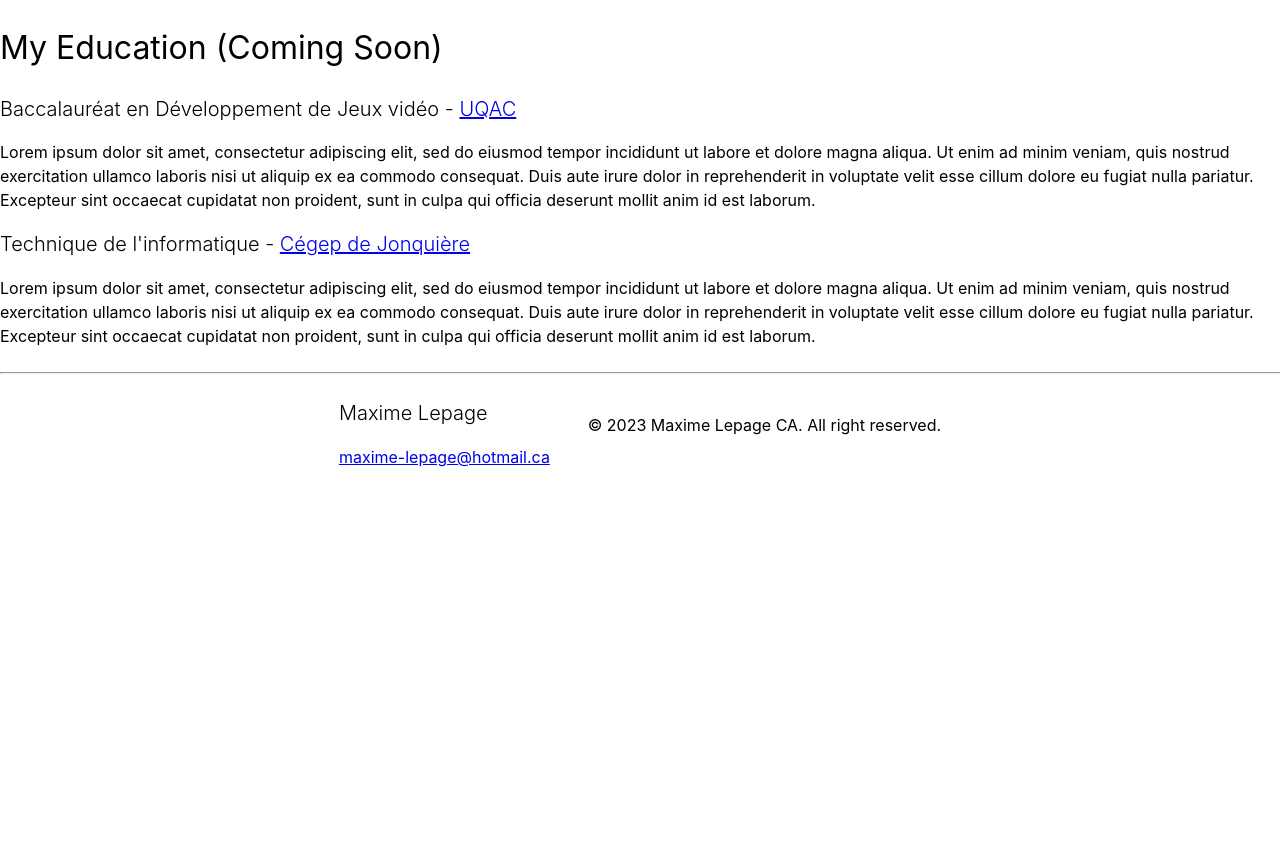
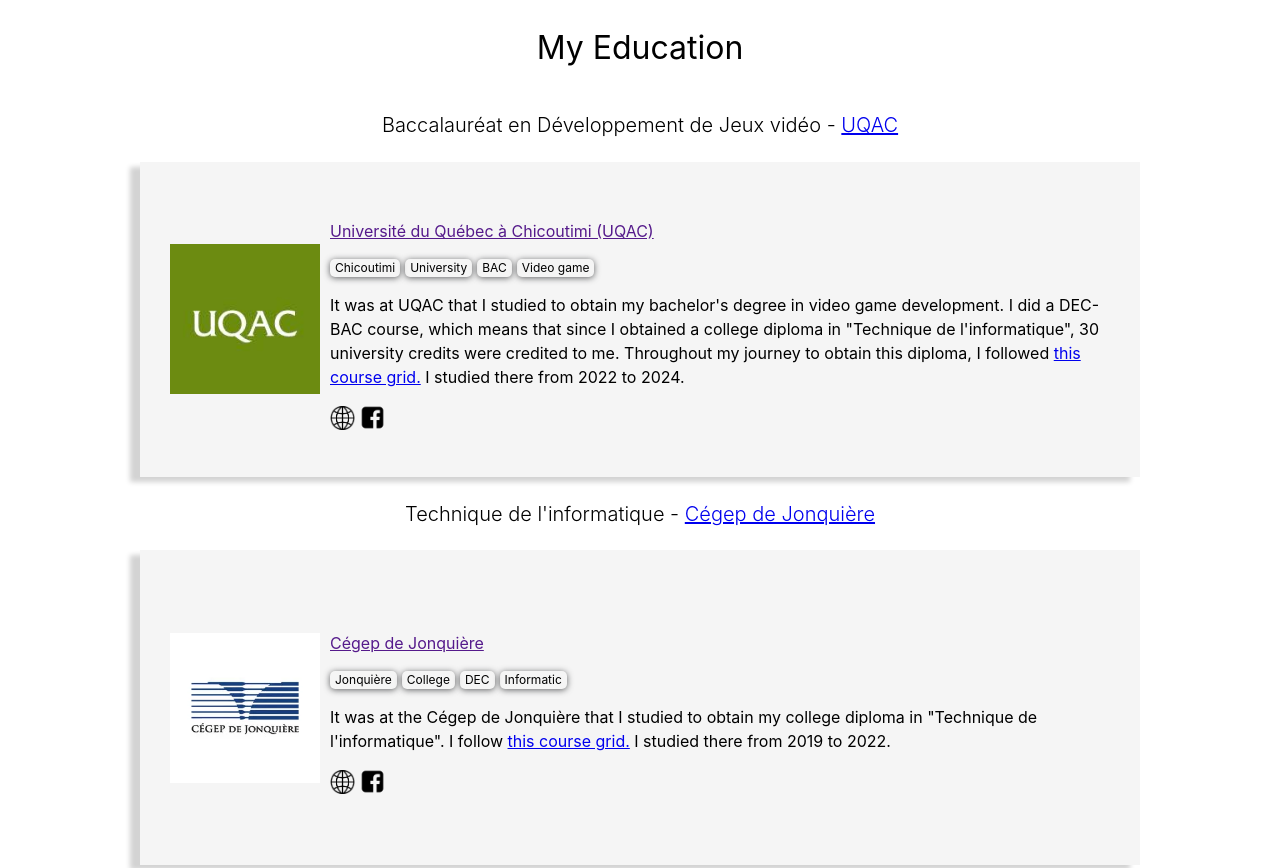
Before and after one commit to Dolotboy/Dolotboy.github.io, a plain HTML site: page index.html in a window 1280 px wide. Shown: the part 2152-3020 px from the top of the page. Before the commit the page ends 2621 px from the top, so only its background shows below. Drawn offline with nearby package versions, Linux system fonts and the light colour scheme.

Commit message:
+My Education

```diff
--- a/index.html
+++ b/index.html
@@ -177,13 +177,64 @@
 
             </div>
 
-            <div id="my-education" class="section">
-                <h1 class="section-title">My Education (Coming Soon)</h1>
-                <div>
+            <h1 class="section-title">My Education</h1>
+
+            <div id="my-education" class="mid-container-column">
+                <div class="mid-container-column">
 					<h2 class="sub-title">Baccalauréat en Développement de Jeux vidéo - <a href="https://www.uqac.ca/">UQAC</a></h2>
-                    <p>Lorem ipsum dolor sit amet, consectetur adipiscing elit, sed do eiusmod tempor incididunt ut labore et dolore magna aliqua. Ut enim ad minim veniam, quis nostrud exercitation ullamco laboris nisi ut aliquip ex ea commodo consequat. Duis aute irure dolor in reprehenderit in voluptate velit esse cillum dolore eu fugiat nulla pariatur. Excepteur sint occaecat cupidatat non proident, sunt in culpa qui officia deserunt mollit anim id est laborum.</p>
+
+                    <div class="showcard-detailed-horizontal-l background-color-whitesmoke box-shadow-normal-bottom-left-lightgray">
+                        <div class="showcard-detailed-horizontal-img-container">
+                            <img class="showcard-detailed-horizontal-img" src="images/ProjectsImages/uqac.png">
+                        </div>
+                        <div class="showcard-detailed-horizontal-info-container">
+                            <a href="">
+                                <p>Université du Québec à Chicoutimi (UQAC)</p>
+                            </a>
+                            <div class="showcard-detailed-horizontal-tag-container">
+                                <span class="showcard-detailed-horizontal-tag">Chicoutimi</span>
+                                <span class="showcard-detailed-horizontal-tag">University</span>
+                                <span class="showcard-detailed-horizontal-tag">BAC</span>
+                                <span class="showcard-detailed-horizontal-tag">Video game</span>
+                            </div>
+                            <p>It was at UQAC that I studied to obtain my bachelor's degree in video game development. I did a DEC-BAC course, which means that since I obtained a college diploma in "Technique de l'informatique", 30 university credits were credited to me. Throughout my journey to obtain this diploma, I followed <a href="https://www.uqac.ca/dim-choix/premier/docs/20223/DEC-BAC%20-%206596%20-%20Baccalaureat%20en%20developpement%20de%20jeux%20video.pdf" target="_blank">this course grid.</a> I studied there from 2022 to 2024.</p>
+                            <div>
+                                <a href="https://www.uqac.ca/" class="href-img" target="_blank">
+                                    <img src="images/icons/web_dark.png" class="img-link">
+                                </a>
+                                <a href="https://www.facebook.com/uqac.ca" class="href-img" target="_blank">
+                                    <img src="images/icons/facebook_dark.png" class="img-link">
+                                </a>
+                            </div>
+                        </div>
+                    </div><!-- UQAC -->
+
                     <h2 class="sub-title">Technique de l'informatique - <a href="https://www.cegepjonquiere.ca/" target="_blank">Cégep de Jonquière</a></h2>
-					<p>Lorem ipsum dolor sit amet, consectetur adipiscing elit, sed do eiusmod tempor incididunt ut labore et dolore magna aliqua. Ut enim ad minim veniam, quis nostrud exercitation ullamco laboris nisi ut aliquip ex ea commodo consequat. Duis aute irure dolor in reprehenderit in voluptate velit esse cillum dolore eu fugiat nulla pariatur. Excepteur sint occaecat cupidatat non proident, sunt in culpa qui officia deserunt mollit anim id est laborum.</p>
+                    <div class="showcard-detailed-horizontal-l background-color-whitesmoke box-shadow-normal-bottom-left-lightgray">
+                        <div class="showcard-detailed-horizontal-img-container">
+                            <img class="showcard-detailed-horizontal-img" src="images/ProjectsImages/cegepJonquiere.png">
+                        </div>
+                        <div class="showcard-detailed-horizontal-info-container">
+                            <a href="">
+                                <p>Cégep de Jonquière</p>
+                            </a>
+                            <div class="showcard-detailed-horizontal-tag-container">
+                                <span class="showcard-detailed-horizontal-tag">Jonquière</span>
+                                <span class="showcard-detailed-horizontal-tag">College</span>
+                                <span class="showcard-detailed-horizontal-tag">DEC</span>
+                                <span class="showcard-detailed-horizontal-tag">Informatic</span>
+                            </div>
+                            <p>It was at the Cégep de Jonquière that I studied to obtain my college diploma in "Technique de l'informatique". I follow <a href="https://www.cegepjonquiere.ca/informatique.html?gclid=CjwKCAiAoL6eBhA3EiwAXDom5hOxIzRVxoB9ad0q2S0qz3PAsEr6mw30rGvrf-xjohbP9QS022WTaxoC4hAQAvD_BwE#prog_grille" target="_blank">this course grid.</a> I studied there from 2019 to 2022.</p>
+                            <div>
+                                <a href="https://www.cegepjonquiere.ca/" class="href-img" target="_blank">
+                                    <img src="images/icons/web_dark.png" class="img-link">
+                                </a>
+                                <a href="https://www.facebook.com/cegepjonq" class="href-img" target="_blank">
+                                    <img src="images/icons/facebook_dark.png" class="img-link">
+                                </a>
+                            </div>
+                        </div>
+                    </div><!-- CEGEP -->
                 </div>
             </div>
 
--- a/styles/css-library.css
+++ b/styles/css-library.css
@@ -164,6 +164,9 @@ body{
     P  R  E   -   B  U  I  L  T
 ************************************/
 
+/***********************
+    MOBILE NAVBAR
+***********************/
 .navbar{
     display: flex;
     align-items: center;
@@ -330,12 +333,24 @@ body{
     SHOWCARD-DETAILED
 ***********************/
 
-.showcard-detailed-horizontal{
+.showcard-detailed-horizontal-m{
     display: flex;
     align-items: center;
     justify-content: flex-start;
     flex-direction: row;
     width: 600px; /* Switched from % to px to solve responsive problems */
+    height: 275px;
+    padding: 20px;
+    margin-top: 5px;
+    margin-bottom: 5px;
+}
+
+.showcard-detailed-horizontal-l{
+    display: flex;
+    align-items: center;
+    justify-content: flex-start;
+    flex-direction: row;
+    width: 75%; /* Switched from % to px to solve responsive problems */
     height: 275px;
     padding: 20px;
     margin-top: 5px;
```
Also changed, not shown: projects.html (+4 -4 lines), images/ProjectsImages/cegepJonquiere.png (added), images/ProjectsImages/uqac.png (added), images/icons/facebook_dark.png (added).
